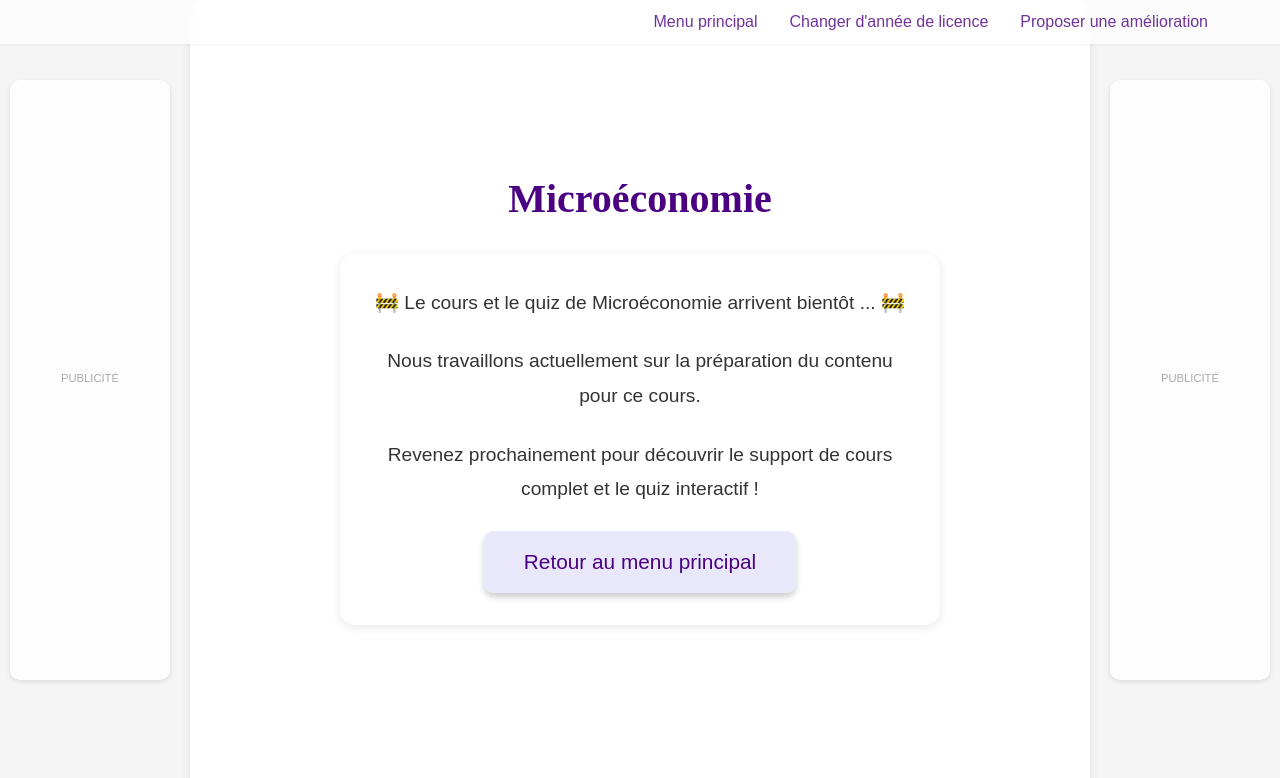
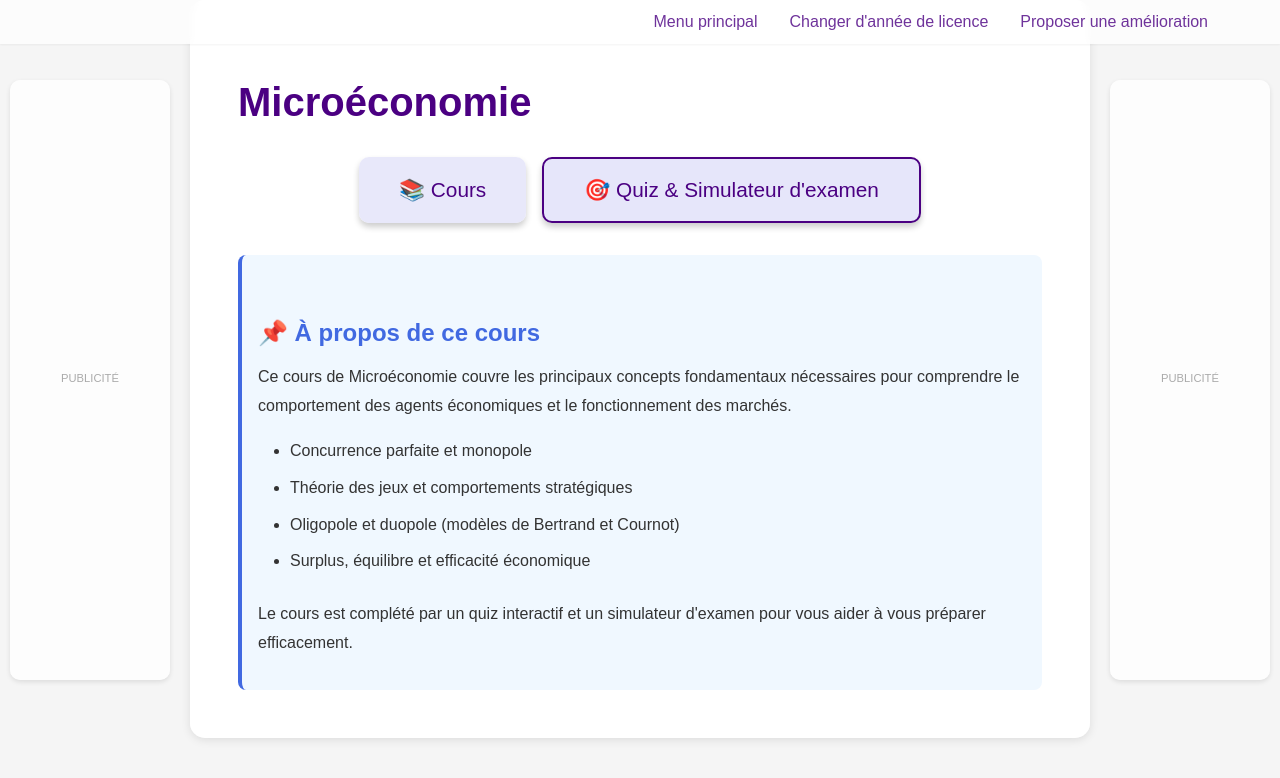
Before and after one commit to camillelemarec/Courslacatho, a website: page cours/microeconomie/index.html in a window 1280 px wide. Shown: the top 778 px of the page. Drawn offline with Linux system fonts and the light colour scheme.

Commit message:
Mise à jour de la page d'index de microéconomie pour pointer vers le cours complet

```diff
--- a/cours/microeconomie/index.html
+++ b/cours/microeconomie/index.html
@@ -52,15 +52,26 @@
         </div>
     </div>
 
-    <div class="content coming-soon">
+    <div class="content">
         <h1>Microéconomie</h1>
-        <div class="message">
-            <p>🚧 Le cours et le quiz de Microéconomie arrivent bientôt ... 🚧</p>
-            <p>Nous travaillons actuellement sur la préparation du contenu pour ce cours.</p>
-            <p>Revenez prochainement pour découvrir le support de cours complet et le quiz interactif !</p>
-            <button onclick="window.location.href='../../index.html'" class="course-button">
-                Retour au menu principal
+        <div class="course-buttons">
+            <button onclick="window.location.href='cours_complet.html'" class="course-button">
+                📚 Cours
             </button>
+            <button onclick="window.location.href='quiz-unified.html'" class="course-button" style="background-color: #e6e6fa; color: #4B0082; border: 2px solid #4B0082;">
+                🎯 Quiz & Simulateur d'examen
+            </button>
+        </div>
+        <div class="course-info" style="margin-top: 2rem; padding: 1rem; background-color: #f0f8ff; border-radius: 8px; border-left: 4px solid #4169E1;">
+            <h3>📌 À propos de ce cours</h3>
+            <p>Ce cours de Microéconomie couvre les principaux concepts fondamentaux nécessaires pour comprendre le comportement des agents économiques et le fonctionnement des marchés.</p>
+            <ul>
+                <li>Concurrence parfaite et monopole</li>
+                <li>Théorie des jeux et comportements stratégiques</li>
+                <li>Oligopole et duopole (modèles de Bertrand et Cournot)</li>
+                <li>Surplus, équilibre et efficacité économique</li>
+            </ul>
+            <p>Le cours est complété par un quiz interactif et un simulateur d'examen pour vous aider à vous préparer efficacement.</p>
         </div>
     </div>
 </body>
```
